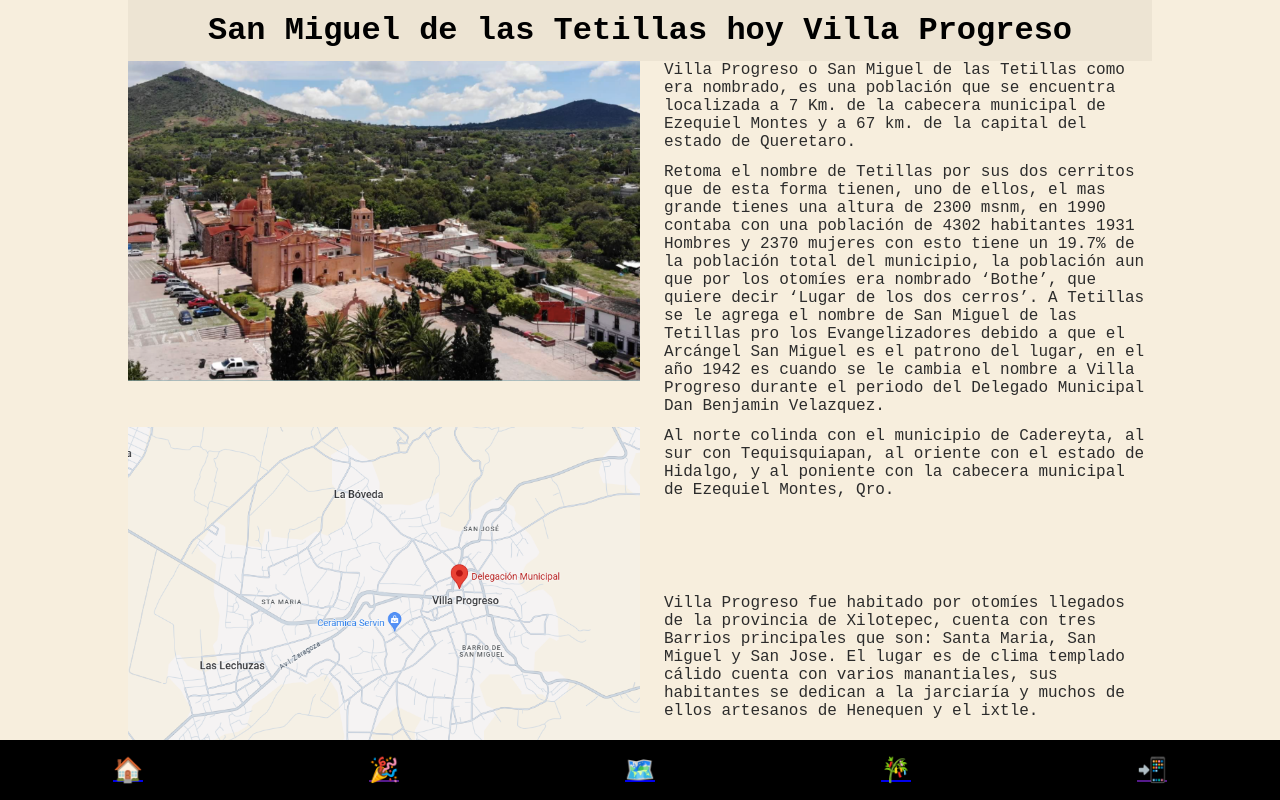
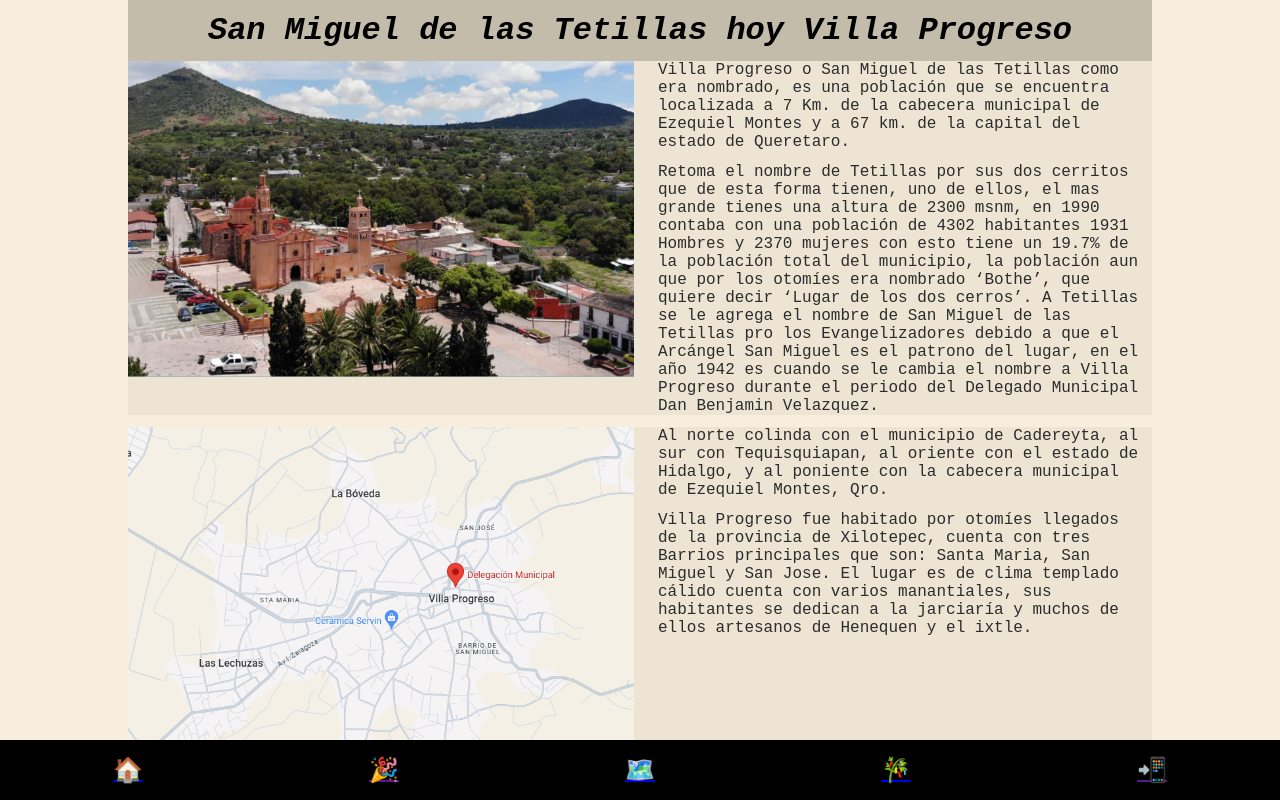
Before and after one commit to Ashborn-SL/VillaP, a plain HTML site: page index.html in a window 1280 px wide. Drawn offline with Linux system fonts and the light colour scheme.

Commit message:
hotfix on index

```diff
--- a/css/styles.css
+++ b/css/styles.css
@@ -126,7 +126,10 @@ svg {
         padding: 1.2rem 0;
         text-align: center;
 
-        background-color: var(--bg-200);
+        background-color: var(--bg-300);
+         h1 {
+            font-style: italic;
+         }
     }
 
     .main__section {
@@ -159,6 +162,13 @@ svg {
     }
 
     .article {
-        grid-template-columns: 50% 50%;
+        width: 100%;
+        grid-template-columns: 1fr 1fr;
+        background-color: var(--bg-200);
+
+
+        div {
+            grid-auto-rows: min-content;
+        }
     }
 }
```
